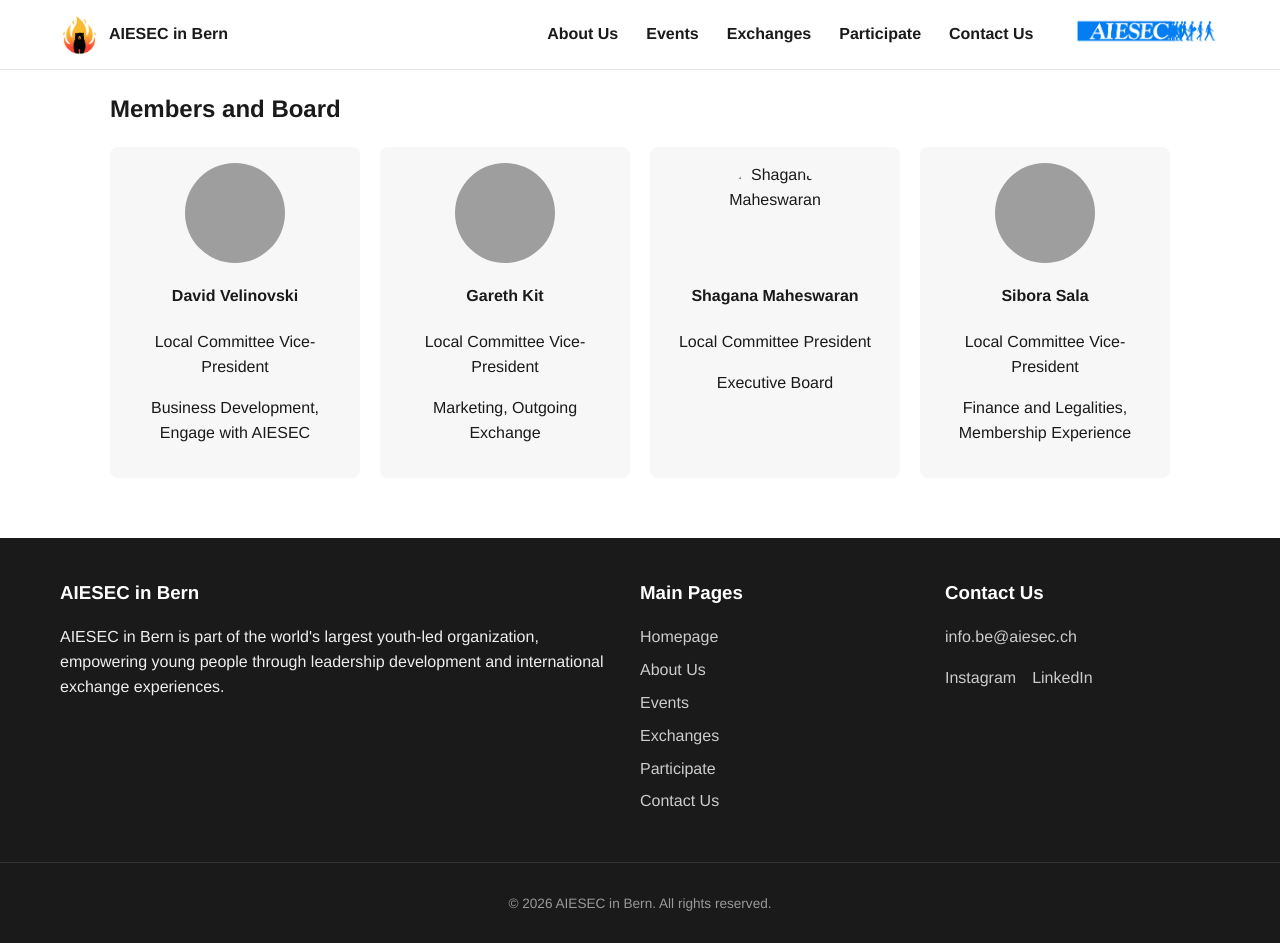
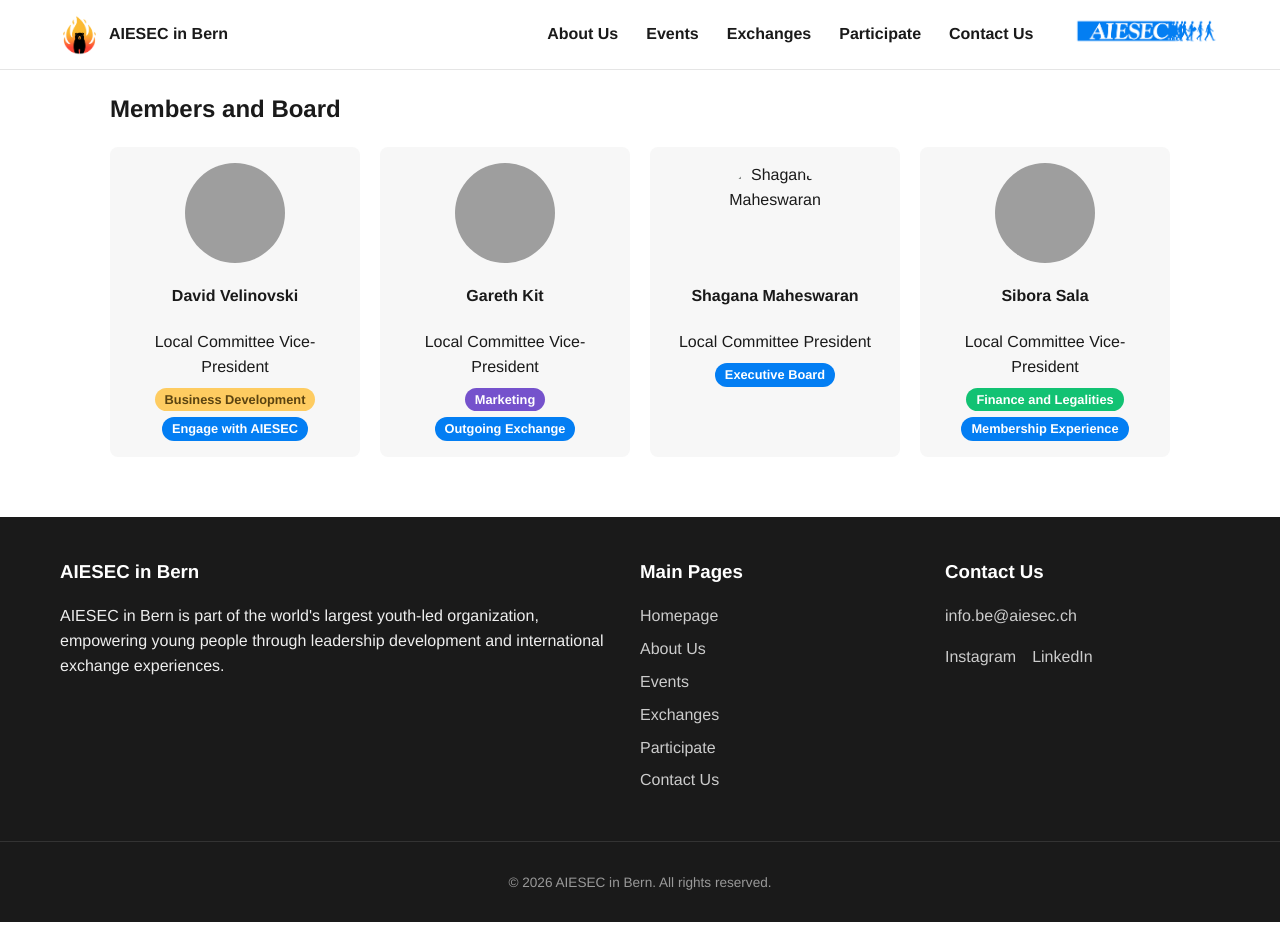
Before and after one commit to MiniGareth/aiesec-bern, a Jekyll site: the page built from about-us/members-and-board.html, in a window 1280 px wide and 943 px high, cut to the strip 0-943 px from the top of the window. Built offline with Jekyll 4.4.1, drawn with Linux system fonts in a browser that asks for light colours; grey boxes are pictures that could not be loaded.

Commit message:
Render member department list as coloured tags
Replace the plain-text department line on the Members and Board page with
pill-shaped tags coloured to match the department colours used on the
Become a Member page. A member's comma-separated department string is split
into one tag per department (e.g. Gareth Kit: Marketing + Outgoing Exchange).

Co-authored-by: MiniGareth <MiniGareth@users.noreply.github.com>

```diff
--- /dev/null
+++ b/_includes/department-tags.html
@@ -0,0 +1,31 @@
+{% comment %}
+  Renders a member's comma-separated `department` string as coloured tags.
+  Department colours mirror those defined on the Become a Member page
+  (participate/become-a-member.html). Departments not listed there fall
+  back to the site's primary brand colour.
+
+  Usage: {% include department-tags.html departments=member.department %}
+{% endcomment %}
+{% assign dept_list = include.departments | split: "," %}
+<span class="department-tags">
+  {% for dept in dept_list %}
+    {% assign dept = dept | strip %}
+    {% case dept %}
+      {% when "Marketing" %}
+        {% assign bg = "#7552cc" %}{% assign fg = "#ffffff" %}
+      {% when "Finance and Legalities" %}
+        {% assign bg = "#12c273" %}{% assign fg = "#ffffff" %}
+      {% when "Outgoing Exchange" %}
+        {% assign bg = "#f65a43" %}{% assign fg = "#ffffff" %}
+      {% when "Business Development" %}
+        {% assign bg = "#fecc61" %}{% assign fg = "#5a4310" %}
+      {% when "Engage with AIESEC" %}
+        {% assign bg = "#fecc61" %}{% assign fg = "#5a4310" %}
+      {% when "Membership Experience" %}
+        {% assign bg = "#84ddfe" %}{% assign fg = "#15516b" %}
+      {% else %}
+        {% assign bg = "#037ef3" %}{% assign fg = "#ffffff" %}
+    {% endcase %}
+    <span class="dept-tag" style="background-color: {{ bg }}; color: {{ fg }};">{{ dept }}</span>
+  {% endfor %}
+</span>
--- a/about-us/members-and-board.html
+++ b/about-us/members-and-board.html
@@ -12,7 +12,7 @@
       <img src="{{ member.photo | relative_url }}" alt="{{ member.name }}">
       <h4>{{ member.name }}</h4>
       <p>{{ member.position }}</p>
-      <p class="member-department">{{ member.department }}</p>
+      {% include department-tags.html departments=member.department %}
     </div>
     {% endfor %}
   </div>
--- a/assets/css/main.css
+++ b/assets/css/main.css
@@ -177,6 +177,11 @@
 }
 .member-card { text-align: center; background: var(--color-light); padding: 16px; border-radius: 8px; }
 .member-card img { border-radius: 50%; width: 100px; height: 100px; object-fit: cover; margin: 0 auto 10px; }
+.member-card p { margin: 4px 0; }
+
+/* Member department tags (colours match the Become a Member page) */
+.department-tags { display: flex; flex-wrap: wrap; justify-content: center; gap: 6px; margin-top: 8px; }
+.dept-tag { display: inline-block; padding: 4px 10px; border-radius: 999px; font-size: 0.8rem; font-weight: 600; line-height: 1.2; white-space: nowrap; }
 
 /* ---------- Event / opportunity list rows ---------- */
 .event-list { display: flex; flex-direction: column; gap: 16px; margin-top: 20px; }
```
